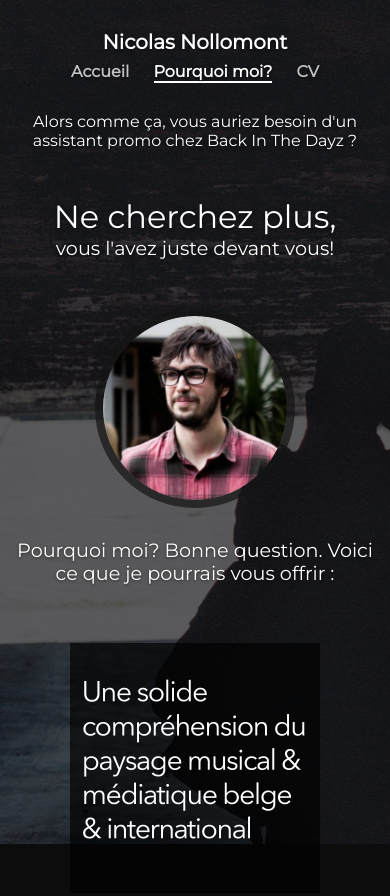
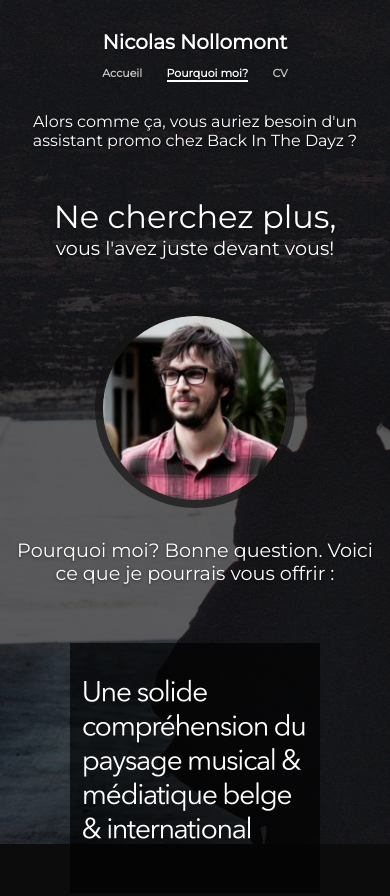
Before and after one commit to backinthedayzpleasehireme/backinthedayzpleasehireme.github.io, a website: page index3.html in a window 390 px wide. Shown: the top 896 px of the page. Drawn offline with nearby package versions, Linux system fonts and the light colour scheme; a web font is replaced by a local one.

Commit message:
Add files via upload

```diff
--- a/cover2.css
+++ b/cover2.css
@@ -78,7 +78,7 @@ body {
 }
 
 .inner {
-    padding: 0px 30px !important;
+    padding: 25px !important;
 
   }
 
--- a/cover3.css
+++ b/cover3.css
@@ -38,7 +38,7 @@ body {
 .masthead-nav > li > a {
   padding-right: 0  !important;
   padding-left: 0  !important;
-  font-size: 16px  !important;
+  font-size: 16px;
   font-weight: bold  !important;
   color: #fff; /* IE8 proofing */
   color: rgba(255,255,255,.75)  !important;
@@ -77,9 +77,11 @@ body {
   }
 }
 
+@media (min-width: 400px) {}
+
 .inner {
-    padding: 0px 30px !important;
-
+    padding: 0 25px !important;
+    width:100%;
   }
 
 
--- a/index3.html
+++ b/index3.html
@@ -37,9 +37,9 @@
               <h5 class="masthead-brand">Nicolas Nollomont</h5>
               <nav>
                 <ul class="masthead-nav">
-                  <li><a href="index.html">Accueil</a></li>
-                  <li class="active"><a href="index3.html">Pourquoi moi?</a></li>
-                  <li><a href="index2.html">CV</a></li>
+                  <li><a class="nava" href="index.html">Accueil</a></li>
+                  <li class="active nava"><a href="index3.html">Pourquoi moi?</a></li>
+                  <li><a class="nava" href="index2.html">CV</a></li>
 
                 </ul>
               </nav>
--- a/mystyle2.css
+++ b/mystyle2.css
@@ -104,9 +104,20 @@ h2 {
 }
 
 
-/*
+
 @media (max-width: 400px) {
-  .cover-heading {
+
+  .nava  {
+  font-size:11px !important;
+
+  }
+
+  .masthead-nav > li > a {
+      font-size:11px !important;
+  }
+
+
+  /*.cover-heading {
     position:relative;
 	top: 0px;
 	font-size: 300%;
```
